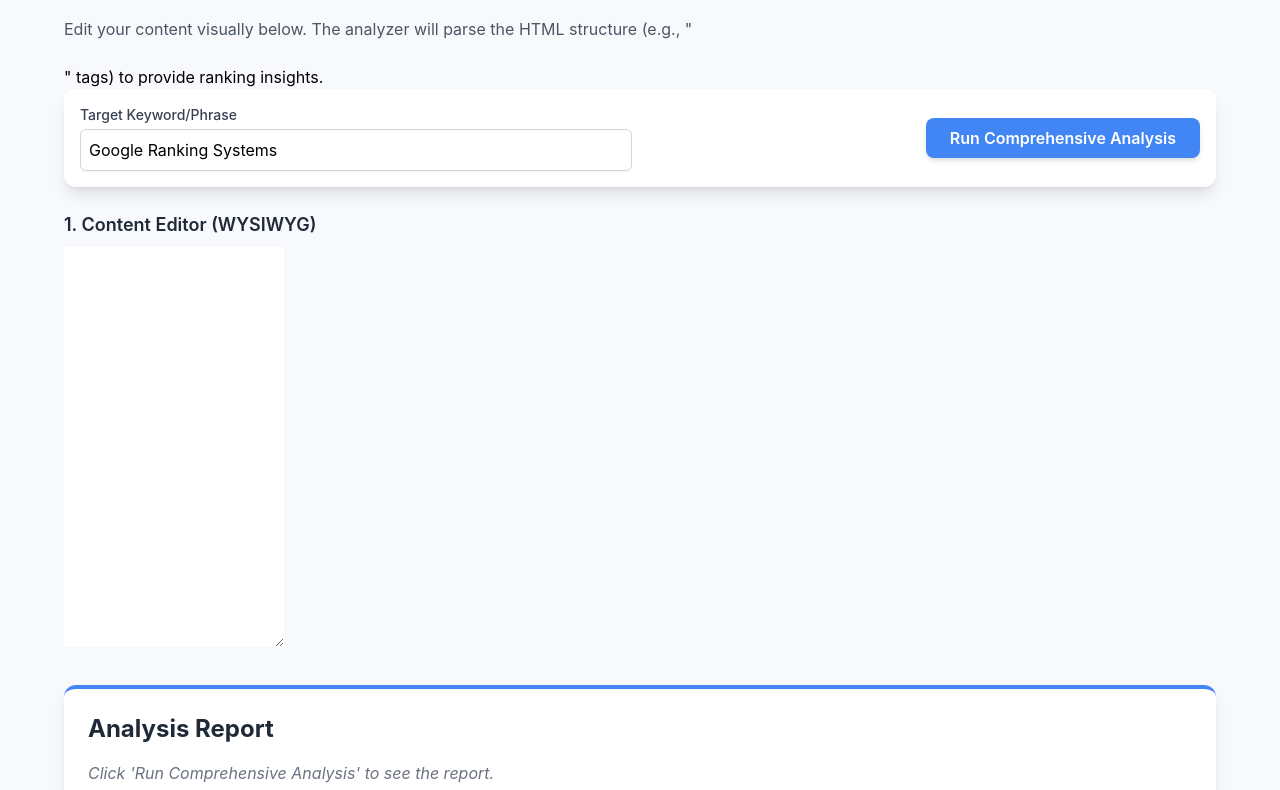
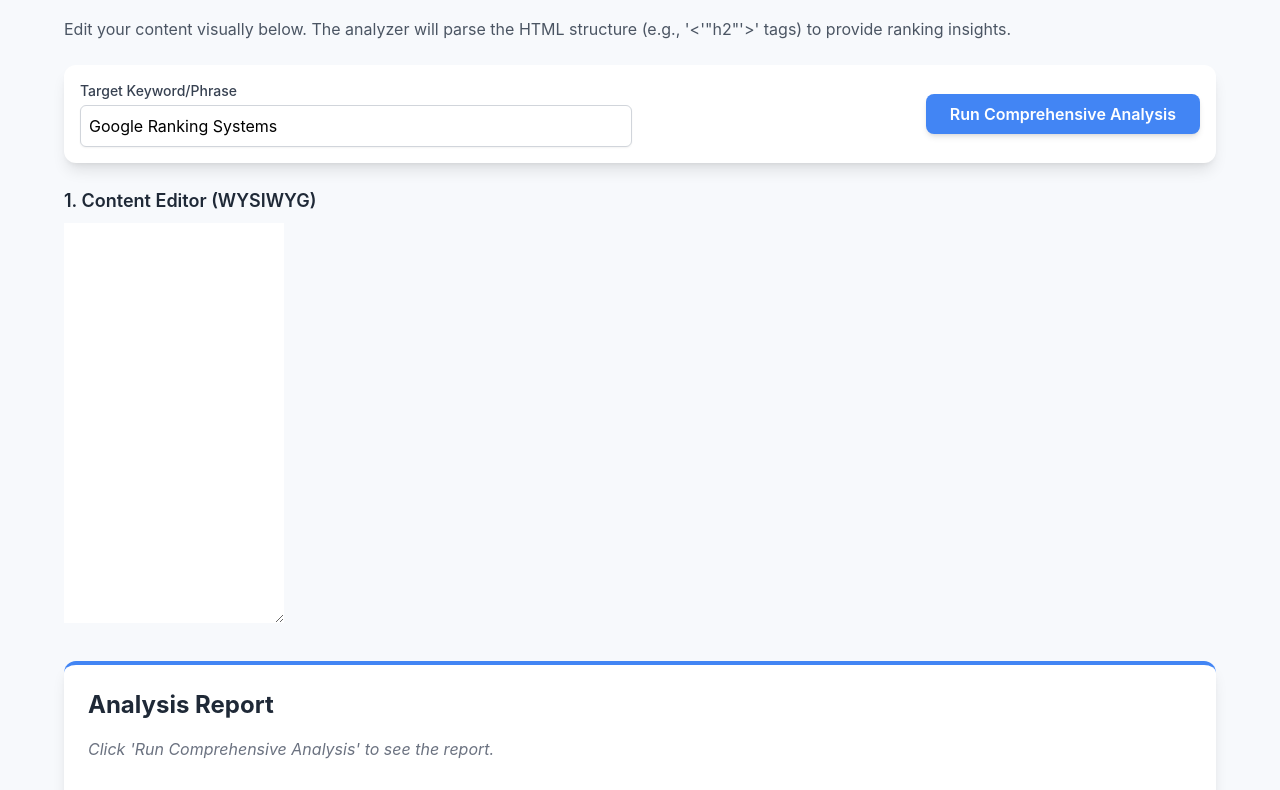
Before and after one commit to zorenpescador/content-analyzer-wysiwyg, a plain HTML site: page index.html in a window 1280 px wide. Shown: the part 84-874 px from the top of the page. Drawn offline with nearby package versions, Linux system fonts and the light colour scheme; a script that the page names is missing.

Commit message:
Update index.html

```diff
--- a/index.html
+++ b/index.html
@@ -27,7 +27,7 @@
 
     <div class="max-w-6xl mx-auto">
         <h1 class="text-3xl font-extrabold text-[#1A73E8] mb-6 border-b pb-2">WYSIWYG Content Quality Analyzer</h1>
-        <p class="text-gray-600 mb-6">Edit your content visually below. The analyzer will parse the HTML structure (e.g., "<h2>" tags) to provide ranking insights.</p>
+        <p class="text-gray-600 mb-6">Edit your content visually below. The analyzer will parse the HTML structure (e.g., '<'"h2"'>' tags) to provide ranking insights.</p>
 
         <!-- Control Panel -->
         <div class="mb-6 p-4 bg-white rounded-xl shadow-lg flex flex-col md:flex-row items-center space-y-4 md:space-y-0 md:space-x-4">
```
